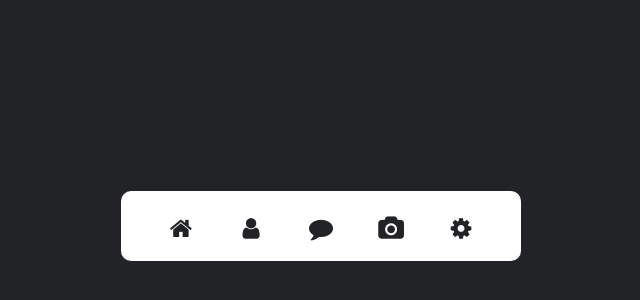
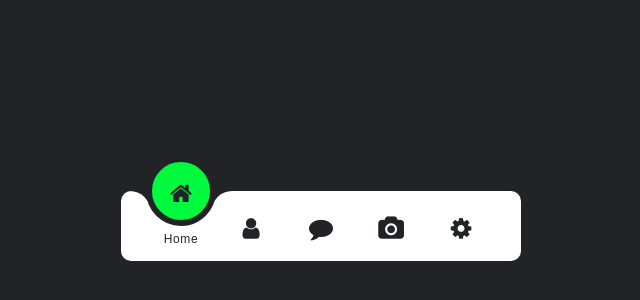
Before and after one commit to jerin2001/Menu-bar, a plain HTML site: page index.html in a window 1280 px wide. Shown: the part 174-474 px from the top of the page, without its empty margins (319-959 px from the left). Drawn offline with Linux system fonts and the light colour scheme.

Commit message:
java script & css

```diff
--- a/index.html
+++ b/index.html
@@ -7,7 +7,7 @@
 <body>
     <div class="navigation">
         <ul>
-            <li class="list">
+            <li class="list active">
                 <a href="#">
                     <span class="icon"><i class="fa fa-home" aria-hidden="true"></i></span>
                     <span class="text">Home</span>
@@ -37,7 +37,18 @@
                     <span class="text">Settings</span>
                 </a>
             </li>
+            <div class="indicator"></div>
         </ul>
     </div>
+    <script>
+        const list = document.querySelectorAll('.list');
+        function activeLink(){
+            list.forEach((item) =>
+            item.classList.remove ('active'));
+            this.classList.add('active');
+        }
+        list.forEach((item) =>
+        item.addEventListener('click',activeLink));
+    </script>
 </body>
 </html>
--- a/style.css
+++ b/style.css
@@ -55,7 +55,7 @@ body {
   transition: 0.5s;
   color: #222327;
 }
-.navigation ul li:hover a .icon {
+.navigation ul li.active a .icon {
   transform: translateY(-35px);
 }
 .navigation ul li a .text {
@@ -68,7 +68,55 @@ body {
   opacity: 0;
   transform: translateY(20px);
 }
-.navigation ul li:hover a .text {
+.navigation ul li.active a .text {
   opacity: 1;
   transform: translateY(10px);
 }
+.indicator {
+  position: absolute;
+  top: -50%;
+  width: 70px;
+  height: 70px;
+  background: rgb(0, 250, 62);
+  border-radius: 50%;
+  border: 6px solid var(--clr);
+  transition: 0.5s;
+}
+.indicator::before {
+  content: "";
+  position: absolute;
+  top: 50%;
+  left: -22px;
+  width: 20px;
+  height: 20px;
+  background: transparent;
+  border-top-right-radius: 20px;
+  box-shadow: 0px -10px 0 0 var(--clr);
+}
+.indicator::after {
+  content: "";
+  position: absolute;
+  top: 50%;
+  right: -22px;
+  width: 20px;
+  height: 20px;
+  background: transparent;
+  border-top-left-radius: 20px;
+  box-shadow: 0px -10px 0 0 var(--clr);
+}
+
+.navigation ul li:nth-child(1).active ~ .indicator {
+  transform: translateX(calc(70px * 0));
+}
+.navigation ul li:nth-child(2).active ~ .indicator {
+  transform: translateX(calc(70px * 1));
+}
+.navigation ul li:nth-child(3).active ~ .indicator {
+  transform: translateX(calc(70px * 2));
+}
+.navigation ul li:nth-child(4).active ~ .indicator {
+  transform: translateX(calc(70px * 3));
+}
+.navigation ul li:nth-child(5).active ~ .indicator {
+  transform: translateX(calc(70px * 4));
+}
```
